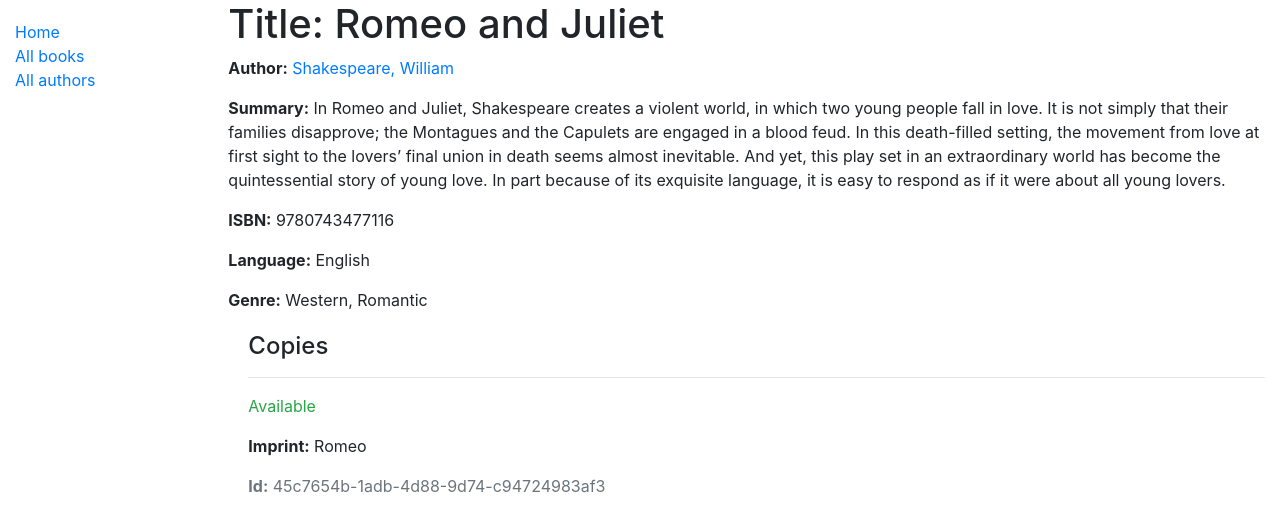
After one commit to princexoleo/django_tutorial_mozila, a Django app: page /catalog/book/1 in a window 1280 px wide. The commit adds this page. Shown: the top 532 px of the page. Run offline with Django 3.2, Linux system fonts and the light colour scheme; data comes from the database, SQL or seed files in the repository; both versions use the stored data as it was after the commit; some libraries are stand-ins or nearby versions.

Commit message:
some updates for books
book_list added
book-detail added

```diff
--- a/locallibrary/catalog/models.py
+++ b/locallibrary/catalog/models.py
@@ -1,4 +1,5 @@
 from django.db import models
+from django.urls import reverse
 
 
 # Create your models here.
@@ -33,7 +34,7 @@ class Book(models.Model):
         """ String for representing the Model objects."""
         return self.title
     def get_absolute_url(self):
-        return reverse("bool-detail", kwargs={"pk": self.pk})
+        return reverse("book-detail", kwargs={"pk": self.pk})
     def display_genre(self):
         """ Craete a string for the Genre.This is required to display genre in BookAdmin """
         return ' , '.join(genre.name for genre in self.genre.all()[:3]) #(Western , Romantic)
--- a/locallibrary/catalog/templates/base_generic.html
+++ b/locallibrary/catalog/templates/base_generic.html
@@ -1,3 +1,4 @@
+{% load static %}
 <!DOCTYPE html>
 <html lang="en">
 <head>
@@ -16,7 +17,7 @@
       {% block sidebar %}
         <ul class="sidebar-nav">
           <li><a href="{% url 'index' %}">Home</a></li>
-          <li><a href="">All books</a></li>
+          <li><a href="{% url 'books' %}">All books</a></li>
           <li><a href="">All authors</a></li>
         </ul>
      {% endblock %}
--- /dev/null
+++ b/locallibrary/catalog/templates/catalog/book_detail.html
@@ -0,0 +1,25 @@
+{% extends "base_generic.html" %}
+
+{% block content %}
+  <h1>Title: {{ book.title }}</h1>
+
+  <p><strong>Author:</strong> <a href="">{{ book.author }}</a></p> <!-- author detail link not yet defined -->
+  <p><strong>Summary:</strong> {{ book.summary }}</p>
+  <p><strong>ISBN:</strong> {{ book.isbn }}</p>
+  <p><strong>Language:</strong> {{ book.language }}</p>
+  <p><strong>Genre:</strong> {% for genre in book.genre.all %} {{ genre }}{% if not forloop.last %}, {% endif %}{% endfor %}</p>
+
+  <div style="margin-left:20px;margin-top:20px">
+    <h4>Copies</h4>
+
+    {% for copy in book.bookinstance_set.all %}
+      <hr>
+      <p class="{% if copy.status == 'a' %}text-success{% elif copy.status == 'm' %}text-danger{% else %}text-warning{% endif %}">{{ copy.get_status_display }}</p>
+      {% if copy.status != 'a' %}
+        <p><strong>Due to be returned:</strong> {{copy.due_back}}</p>
+      {% endif %}
+      <p><strong>Imprint:</strong> {{copy.imprint}}</p>
+      <p class="text-muted"><strong>Id:</strong> {{copy.id}}</p>
+    {% endfor %}
+  </div>
+{% endblock %}
--- a/locallibrary/catalog/urls.py
+++ b/locallibrary/catalog/urls.py
@@ -3,4 +3,6 @@ from . import views
 
 urlpatterns = [
     path('', views.index, name='index') , #name='index' is a placeholder
+    path('books/', views.BookListView.as_view(), name='books'),
+     path('book/<int:pk>', views.BookDetailView.as_view(), name='book-detail'),
 ]
--- a/locallibrary/catalog/views.py
+++ b/locallibrary/catalog/views.py
@@ -1,5 +1,8 @@
 from django.shortcuts import render
+from django.views import generic
+from django.shortcuts import get_object_or_404
 from catalog.models import Genre, Author ,Book, BookInstance
+
 # Create your views here.
 def index(request):
     """ View Function for Home page of the site """
@@ -20,3 +23,24 @@ def index(request):
     }
     # Render the HTML templates index.html with the data in context variable
     return render(request, 'index.html', context=context)
+
+class BookListView(generic.ListView):
+    model = Book
+    def get_queryset(self):
+        return Book.objects.filter(title__icontains='The')[:5]# Get 5 books containing the title war
+
+    def get_context_data(self, **kwargs):
+        context = super(BookListView, self).get_context_data(**kwargs)# Call the base implementation first to get the context
+        context["some_data"] = 'This is some data inserted'
+        return context
+
+
+class BookDetailView(generic.DetailView):
+    model = Book
+
+    def book_detail_view(request, primary_key):
+        try:
+            book = Book.objects.get(pk=primary_key)
+        except Book.DoesNotExist:
+            raise Http404('Book does not exist')
+        return render(request, 'catalog/book_detail.html', context={'book': book})
```
Also changed, not shown: locallibrary/catalog/templates/catalog/book_list.html (added, +17 -0 lines), locallibrary/db.sqlite3.
